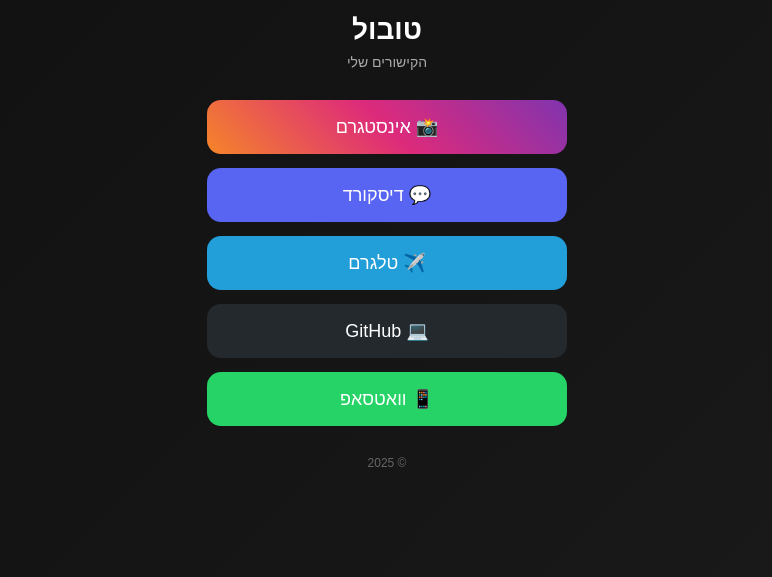
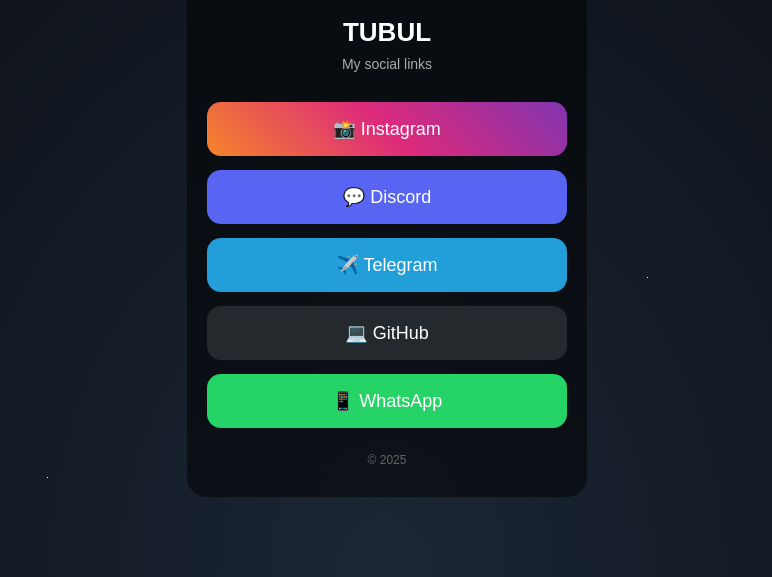
Before and after one commit to TUBUL1/TUBUL1.github.io, a plain HTML site: page index.html in a window 1280 px wide. Shown: the part 223-800 px from the top of the page, without its empty margins (253-1025 px from the left). Drawn offline with Linux system fonts and the light colour scheme.

Commit message:
Update index.html

```diff
--- a/index.html
+++ b/index.html
@@ -1,27 +1,67 @@
 <!DOCTYPE html>
-<html lang="he" dir="rtl">
+<html lang="en">
 <head>
   <meta charset="UTF-8">
-  <title>הקישורים שלי</title>
+  <title>My Links</title>
   <meta name="viewport" content="width=device-width, initial-scale=1">
 
   <style>
+    /* ===== Space Background ===== */
     body {
       margin: 0;
       min-height: 100vh;
-      background: linear-gradient(135deg, #0f0f0f, #1a1a1a);
       font-family: Arial, sans-serif;
       color: white;
+      overflow: hidden;
+      background: radial-gradient(ellipse at bottom, #1b2735 0%, #090a0f 100%);
+    }
+
+    .stars, .stars2, .stars3 {
+      position: absolute;
+      width: 1px;
+      height: 1px;
+      background: transparent;
+      box-shadow:
+        2000px 2000px white, 1500px 800px white, 1200px 300px white,
+        800px 1200px white, 600px 400px white, 300px 900px white;
+      animation: animStar 50s linear infinite;
+    }
+
+    .stars2 {
+      box-shadow:
+        1800px 1600px white, 1400px 200px white, 900px 600px white;
+      animation: animStar 100s linear infinite;
+    }
+
+    .stars3 {
+      box-shadow:
+        1700px 1200px white, 1100px 900px white, 500px 500px white;
+      animation: animStar 150s linear infinite;
+    }
+
+    @keyframes animStar {
+      from { transform: translateY(0); }
+      to { transform: translateY(-2000px); }
+    }
+
+    /* ===== Content ===== */
+    .container {
+      position: relative;
+      z-index: 2;
+      min-height: 100vh;
       display: flex;
       justify-content: center;
       align-items: center;
     }
 
-    .container {
+    .card {
       width: 100%;
       max-width: 360px;
       padding: 30px 20px;
       text-align: center;
+      backdrop-filter: blur(10px);
+      background: rgba(0,0,0,0.5);
+      border-radius: 20px;
     }
 
     .avatar {
@@ -29,22 +69,22 @@
       height: 110px;
       border-radius: 50%;
       margin: 0 auto 20px;
-      background: #333;
+      background: #222;
       display: flex;
       align-items: center;
       justify-content: center;
-      font-size: 48px;
+      font-size: 46px;
     }
 
     h1 {
       margin: 0;
-      font-size: 28px;
+      font-size: 26px;
     }
 
     p {
-      color: #aaa;
       margin: 8px 0 30px;
       font-size: 14px;
+      color: #aaa;
     }
 
     .link {
@@ -57,13 +97,12 @@
       border-radius: 14px;
       text-decoration: none;
       font-size: 18px;
-      font-weight: 500;
       color: white;
       transition: 0.25s;
     }
 
     .link:hover {
-      transform: scale(1.04);
+      transform: scale(1.05);
       filter: brightness(1.1);
     }
 
@@ -74,7 +113,7 @@
     .whatsapp  { background: #25D366; }
 
     footer {
-      margin-top: 30px;
+      margin-top: 25px;
       font-size: 12px;
       color: #666;
     }
@@ -82,37 +121,31 @@
 </head>
 
 <body>
+
+  <!-- Space Layers -->
+  <div class="stars"></div>
+  <div class="stars2"></div>
+  <div class="stars3"></div>
+
+  <!-- Content -->
   <div class="container">
+    <div class="card">
 
-    <div class="avatar">🔥</div>
+      <div class="avatar">🔥</div>
 
-    <h1>טובול</h1>
-    <p>הקישורים שלי</p>
+      <h1>TUBUL</h1>
+      <p>My social links</p>
 
-    <a class="link instagram" href="https://instagram.com/USERNAME" target="_blank">
-      📸 אינסטגרם
-    </a>
+      <a class="link instagram" href="https://instagram.com/USERNAME" target="_blank">📸 Instagram</a>
+      <a class="link discord" href="https://discord.gg/INVITE" target="_blank">💬 Discord</a>
+      <a class="link telegram" href="https://t.me/USERNAME" target="_blank">✈️ Telegram</a>
+      <a class="link github" href="https://github.com/TUBUL1" target="_blank">💻 GitHub</a>
+      <a class="link whatsapp" href="https://wa.me/972XXXXXXXXX" target="_blank">📱 WhatsApp</a>
 
-    <a class="link discord" href="https://discord.gg/INVITE" target="_blank">
-      💬 דיסקורד
-    </a>
+      <footer>© 2025</footer>
 
-    <a class="link telegram" href="https://t.me/USERNAME" target="_blank">
-      ✈️ טלגרם
-    </a>
+    </div>
+  </div>
 
-    <a class="link github" href="https://github.com/TUBUL1" target="_blank">
-      💻 GitHub
-    </a>
-
-    <a class="link whatsapp" href="https://wa.me/972XXXXXXXXX" target="_blank">
-      📱 וואטסאפ
-    </a>
-
-    <footer>
-      © 2025
-    </footer>
-
-  </div>
 </body>
 </html>
```
